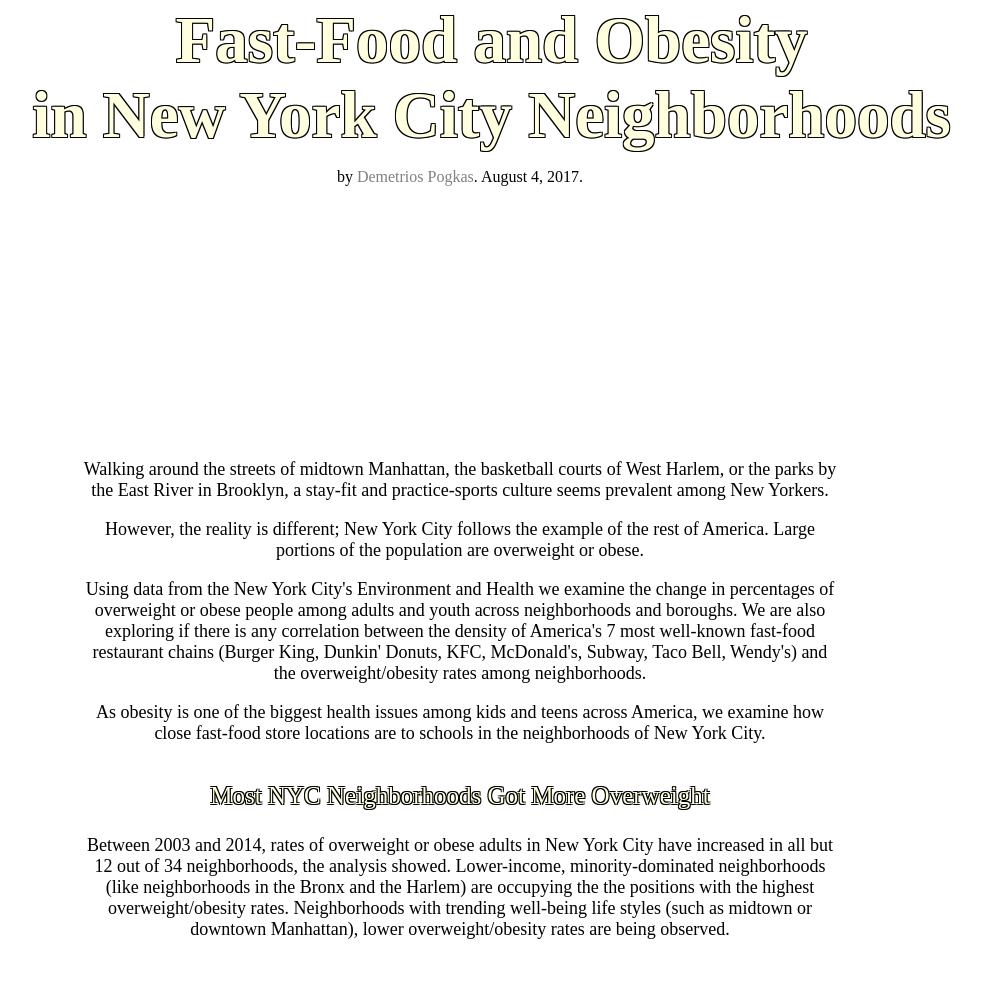
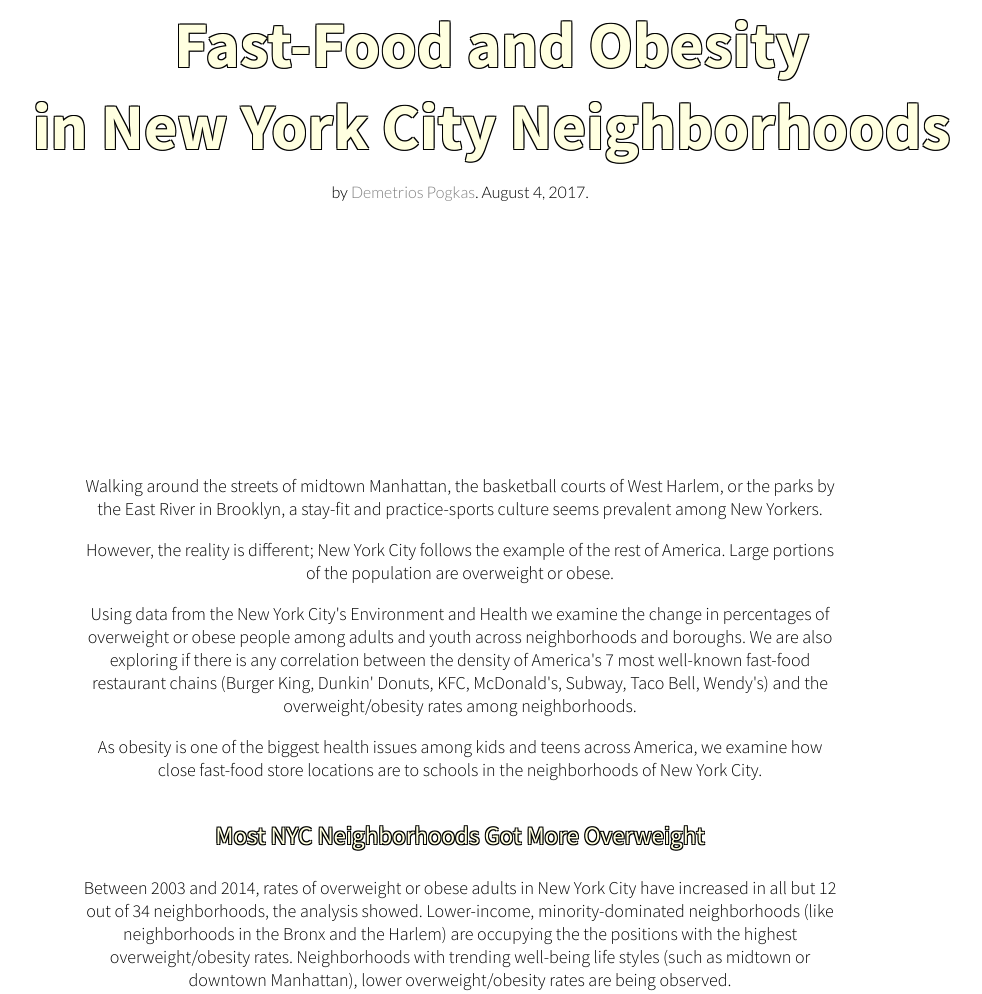
Before and after one commit to demetriospogkas/The-Lede-2017-Data-Projects, a plain HTML site: page docs/Project-03_Fast-Food-Near-NYC-Schools/index.html in a window 1280 px wide. Shown: the part 250-1244 px from the top of the page, without its empty margins (180-1162 px from the left). Drawn offline with Linux system fonts and the light colour scheme.

Commit message:
Project 03 Final

```diff
--- a/docs/Project-03_Fast-Food-Near-NYC-Schools/main-css.css
+++ b/docs/Project-03_Fast-Food-Near-NYC-Schools/main-css.css
@@ -1,5 +1,5 @@
   .title {
-    font-family: 'Source Sans Pro, serif';
+    font-family: 'Source Sans Pro';
     font-size: 65px;
     color: lightyellow;
     text-shadow: -1px -1px 0 #000, 1px -1px 0 #000, -1px 1px 0 #000, 1px 1px 0 #000;
@@ -20,7 +20,7 @@
   }
 
   .author_credit {
-    font-family: 'Lato, sans-serif';
+    font-family: 'Lato';
     font-size:16px;
     font-weight: 300;
     text-align: center;
@@ -36,7 +36,7 @@
 
 
   .intro {
-    font-family: 'Source Sans Pro, serif';
+    font-family: 'Source Sans Pro';
     font-weight:300;
     font-size:18px;
     margin-top: 36%;
@@ -44,7 +44,7 @@
   }
 
   .sub_head {
-    font-family: 'Source Sans Pro, serif';
+    font-family: 'Source Sans Pro';
     font-size: 25px;
     color: lightyellow;
     text-shadow: -1px -1px 0 #000, 1px -1px 0 #000, -1px 1px 0 #000, 1px 1px 0 #000;
@@ -53,7 +53,7 @@
   }
 
   .text {
-    font-family: 'Source Sans Pro, serif';
+    font-family: 'Source Sans Pro';
     font-weight:300;
     font-size:18px;
     text-align: center;
@@ -72,7 +72,7 @@
     margin-bottom: 10%;
   }
   .ending_credits_header {
-    font-family: 'Source Sans Pro, serif';
+    font-family: 'Source Sans Pro';
     font-size: 25px;
     color: lightyellow;
     text-shadow: -1px -1px 0 #000, 1px -1px 0 #000, -1px 1px 0 #000, 1px 1px 0 #000;
```
